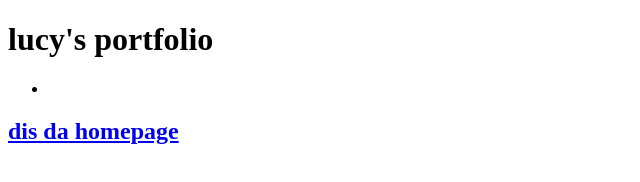
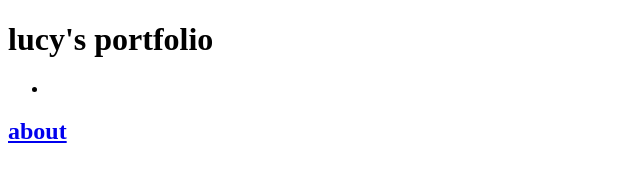
Before and after one commit to lucianamatteson/webdev-1, a plain HTML site: page index.html in a window 1280 px wide. Shown: the whole page, without its empty margins (0-640 px from the left). Drawn offline with Linux system fonts and the light colour scheme.

Commit message:
Update index.html

```diff
--- a/index.html
+++ b/index.html
@@ -16,6 +16,6 @@
             <li><a href="about"</li>
         </ul>
     </nav>
-    <h2>dis da homepage</h2>
+    <h2>about</h2>
 </body>
 </html>
```
